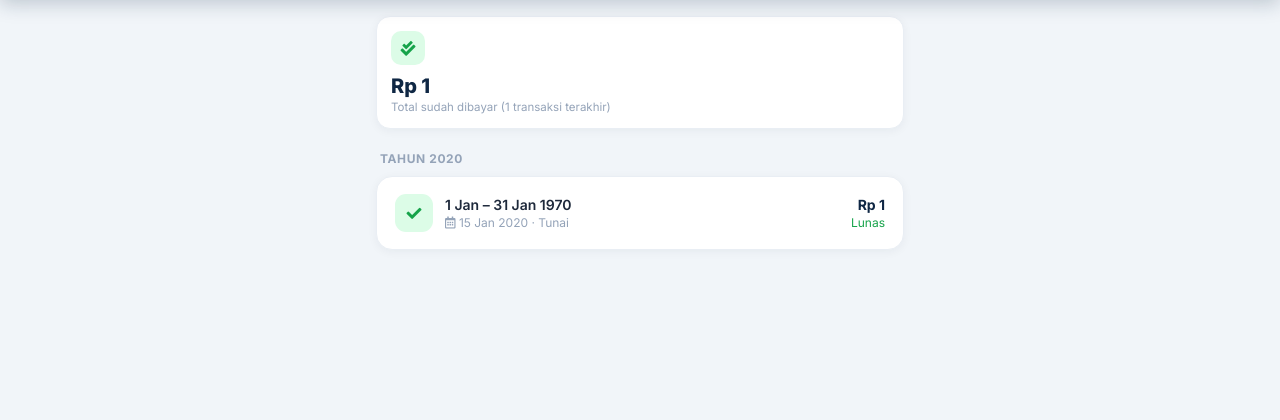
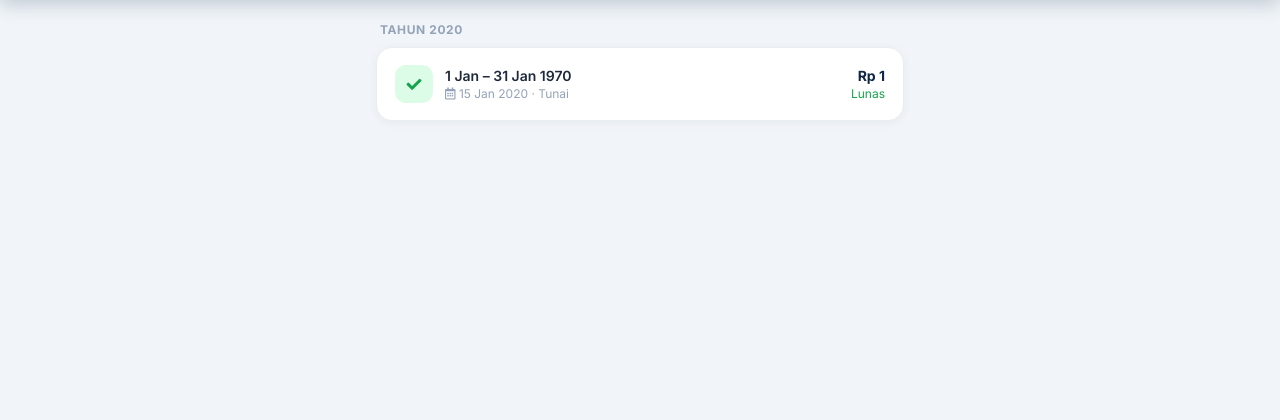
Before and after one commit to iryas/simpati, a PHP site: page /kahfinet1/portal/riwayat.php in a window 1280 px wide. Shown: the part 66-486 px from the top of the page. Run offline with PHP 8.4, Linux system fonts and the light colour scheme; the visitor is signed in with stand-in values (Sample User, id 1); data comes from the database, SQL or seed files in the repository; tables that the repository leaves empty or names only in its code hold one stand-in row (values such as "Sample post"); data that the repository does not hold is empty; some libraries are stand-ins or nearby versions.

Commit message:
fix: hapus kartu total keseluruhan di Riwayat Pembayaran portal
Kartu "Total sudah dibayar (N transaksi terakhir)" dihapus dari
portal/riwayat.php sesuai permintaan; variabel $total_lunas yang
tak terpakai ikut dibersihkan.

Co-Authored-By: Claude Opus 4.8 <noreply@anthropic.com>

```diff
--- a/portal/riwayat.php
+++ b/portal/riwayat.php
@@ -16,9 +16,6 @@ foreach ($riwayat as $r) {
     $grouped[$th][] = $r;
 }
 
-$total_lunas = 0;
-foreach ($riwayat as $r) $total_lunas += (int)$r['terbayar'];
-
 $page_title = 'Riwayat Pembayaran';
 $page_sub   = count($riwayat) . ' pembayaran lunas';
 $active     = 'tagihan';
@@ -34,14 +31,6 @@ ob_start();
     </div>
   </div>
 <?php else: ?>
-
-  <div class="stat-row" style="grid-template-columns:1fr;">
-    <div class="stat">
-      <div class="s-ic ic-green"><i class="fas fa-check-double"></i></div>
-      <div class="s-val"><?= rupiah($total_lunas) ?></div>
-      <div class="s-lbl">Total sudah dibayar (<?= count($riwayat) ?> transaksi terakhir)</div>
-    </div>
-  </div>
 
   <?php foreach ($grouped as $tahun => $rows): ?>
     <div class="section-title">Tahun <?= clean((string)$tahun) ?></div>
```
